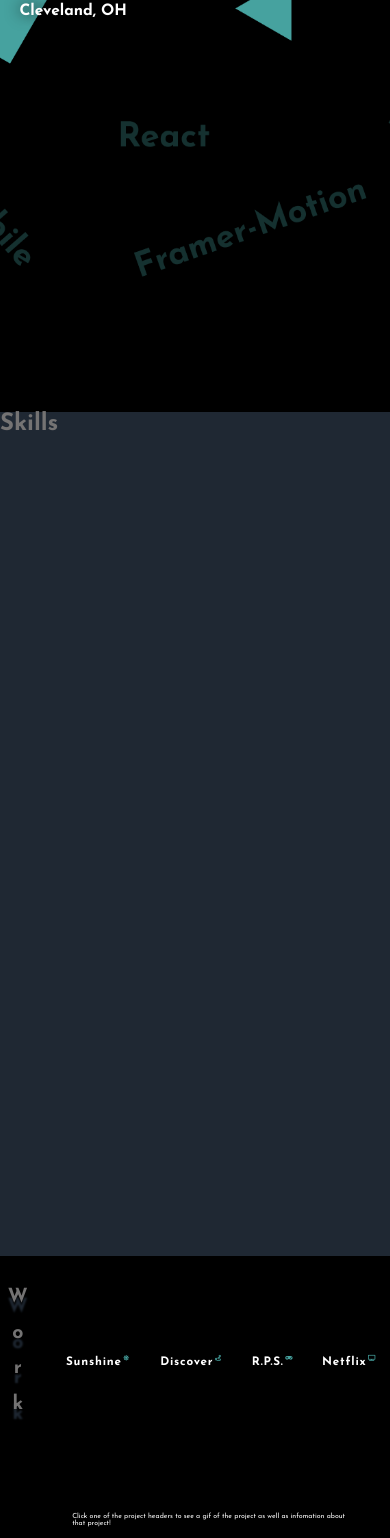
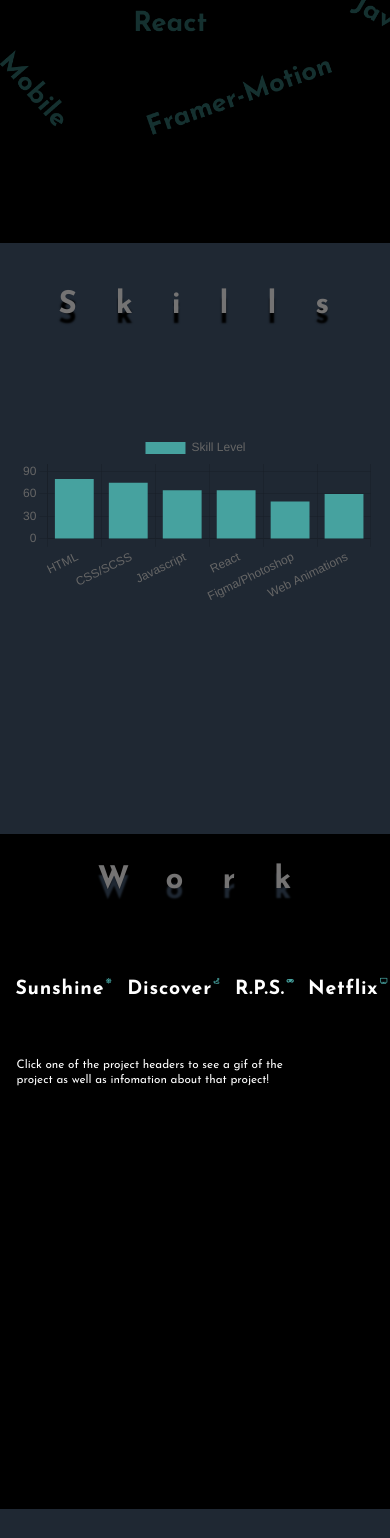
Before and after one commit to J-Whisler/jacob-whisler-dd, a React (Create React App) app: page / in a window 390 px wide. Shown: the part 432-1970 px from the top of the page. Built offline with nearby package versions, Linux system fonts and the light colour scheme.

Commit message:
mobile styling for all components

```diff
--- a/src/components/Contact/Contact.jsx
+++ b/src/components/Contact/Contact.jsx
@@ -71,7 +71,7 @@ const Contact = () => {
     }, 4000);
   };
   return (
-    <ContactContainer className="bg-medium">
+    <ContactContainer className="bg-medium" id="contact">
       <h3 className="secondary-text-color">Contact</h3>
       <motion.div
         className="form-container"
@@ -115,7 +115,7 @@ const Contact = () => {
             required
           ></textarea>
           <AnimatePresence>
-            {emailSent && (
+            {/* {emailSent && ( */}
             <motion.h5
               variants={emailSentAnim}
               initial="hidden"
@@ -124,12 +124,11 @@ const Contact = () => {
             >
               Email Sent!
             </motion.h5>
-            )}
           </AnimatePresence>
           <button type="submit">Send Email</button>
 
           <h6 className="top primary-text-color">
-            <Link to="about" smooth={true} duration={1000} className="link">
+            <Link to="hero" smooth={true} duration={1000} className="link">
               Back to top <i className="fas fa-arrow-up"></i>
             </Link>
           </h6>
@@ -257,36 +256,66 @@ const ContactContainer = styled(motion.div)`
     }
   }
   @media (max-width: 768px) {
+    top: 230%;
+    height: 100vh;
     h3 {
-      font-size: 10vw;
-      margin-top: 10vw;
-      letter-spacing: 5vw;
+      writing-mode: horizontal-tb;
+      letter-spacing: 7vw;
+      font-size: 8vw;
+      margin-left: 13vw;
+      margin-top: 8vw;
     }
+
     .form-container {
       position: absolute;
-      margin-left: 2vw;
+      margin-left: -5vw;
+      margin-top: -15vw;
       .contact-form {
         width: 80%;
-        height: 80%;
+        height: 50%;
         input {
           font-size: 6vw;
         }
         textarea {
           font-size: 5vw;
-          margin-bottom: 10vw;
+          margin-bottom: 9vw;
         }
         button {
           font-size: 6vw;
         }
         .top {
           left: 17vw;
-          top: 85vw;
+          top: 102vw;
           font-size: 3vw;
+        }
+        textarea {
+          margin-bottom: 13vw;
         }
         h5 {
           font-size: 5vw;
-          margin-top: 71vw;
-          margin-left: -7.5vw;
+          margin-top: 104vw;
+          margin-left: -8.5vw;
+        }
+      }
+    }
+  }
+  @media (max-width: 415px) {
+    .form-container {
+      .contact-form {
+        .top {
+          top: 110vw;
+        }
+        h5 {
+          margin-top: 95vw;
+        }
+      }
+    }
+  }
+
+  @media (max-width: 380px) {
+    .form-container {
+      .contact-form {
+        .top {
         }
       }
     }
--- a/src/components/Hero/Hero.jsx
+++ b/src/components/Hero/Hero.jsx
@@ -96,23 +96,8 @@ const Hero = () => {
     item.style.transform = `translateY(${offsetY * -0.5})`;
   });
 
-  // const h2El = document.querySelectorAll(".h2");
-  // h2El.forEach((item) => {
-  //   item.style.transform = `translateY(${offsetY * -0.5}px)`;
-  // });
-
-  // const h4El = document.querySelectorAll(".h4");
-  // h4El.forEach((item) => {
-  //   item.style.transform = `translateY(${offsetY * -0.3}px)`;
-  // });
-
-  // const h6El = document.querySelectorAll(".h6");
-  // h6El.forEach((item) => {
-  //   item.style.transform = `translateY(${offsetY * -0.1}px)`;
-  // });
-
   return (
-    <HeroContainer className="bg-dark">
+    <HeroContainer className="bg-dark" id="hero">
       <DesktopNav />
       <MobileNav />
 
@@ -216,7 +201,7 @@ const HeroContainer = styled.div`
 
   @media (max-width: 768px) {
     flex-direction: column;
-    height: 100vh;
+    height: 80vh;
     .hero-content {
       width: 100%;
       height: 83%;
--- a/src/components/Nav/DesktopNav.jsx
+++ b/src/components/Nav/DesktopNav.jsx
@@ -66,10 +66,23 @@ const DesktopNav = () => {
         animate="show"
       >
         <motion.ul className="primary-text-color">
-          <Link className="nav-link nav-link-home">Home</Link>
-          <Link className="nav-link">Skills</Link>
-          <Link className="nav-link">Work</Link>
-          <Link className="nav-link">Contact</Link>
+          <Link
+            className="nav-link nav-link-home"
+            to="hero"
+            smooth="true"
+            duration={1000}
+          >
+            Home
+          </Link>
+          <Link className="nav-link" to="skills" smooth="true" duration={1000}>
+            Skills
+          </Link>
+          <Link className="nav-link" to="work" smooth="true" duration={1000}>
+            Work
+          </Link>
+          <Link className="nav-link" to="contact" smooth="true" duration={1000}>
+            Contact
+          </Link>
         </motion.ul>
       </motion.div>
       <motion.div
--- a/src/components/Nav/MobileNav.jsx
+++ b/src/components/Nav/MobileNav.jsx
@@ -25,16 +25,37 @@ const MobileNav = () => {
             <Link
               className="nav-link nav-link-home"
               onClick={() => setOpen(false)}
+              to="hero"
+              smooth={true}
+              duration={1000}
             >
               Home
             </Link>
-            <Link className="nav-link" onClick={() => setOpen(false)}>
+            <Link
+              className="nav-link"
+              onClick={() => setOpen(false)}
+              to="skills"
+              smooth={true}
+              duration={1000}
+            >
               Skills
             </Link>
-            <Link className="nav-link" onClick={() => setOpen(false)}>
+            <Link
+              className="nav-link"
+              onClick={() => setOpen(false)}
+              to="work"
+              smooth={true}
+              duration={1000}
+            >
               Work
             </Link>
-            <Link className="nav-link" onClick={() => setOpen(false)}>
+            <Link
+              className="nav-link"
+              onClick={() => setOpen(false)}
+              to="contact"
+              smooth={true}
+              duration={1000}
+            >
               Contact
             </Link>
           </motion.ul>
@@ -70,7 +91,9 @@ const MobileNav = () => {
               </a>
             </div>
             <div className="resume-button-container">
-              <Button className="resume-button">Resume</Button>
+              <a href="/" className="resume-button">
+                Resume
+              </a>
             </div>
           </div>
         </div>
@@ -90,7 +113,6 @@ const MobileNavContainer = styled(motion.div)`
     border-bottom: 7px solid rgb(116, 115, 115);
     height: 17vh;
     padding: 0 2rem;
-
     z-index: 10;
     .mobile-logo {
       height: 17vh;
@@ -157,6 +179,35 @@ const MobileNavContainer = styled(motion.div)`
               }
             }
           }
+          .resume-button-container {
+            border: 2px solid red;
+            .resume-button {
+              display: flex;
+              justify-content: center;
+              margin-left: 10vw;
+              width: 30vw;
+              border-radius: 2rem;
+              background-color: rgb(70, 162, 159);
+              border: none;
+              margin: auto;
+              font-size: 5vw;
+              color: rgb(0, 0, 0);
+              text-decoration: none;
+              letter-spacing: 0.2vw;
+              padding: 1vw;
+              cursor: pointer;
+              transition: all 0.3s ease-in-out;
+              @media (max-width: 415px) {
+                width: 50vw;
+                font-size: 8vw;
+              }
+              &:hover {
+                box-shadow: 0px 0px 20px rgba(70, 162, 159, 0.7);
+                text-shadow: 1px 2px 2px rgba(0, 0, 0, 0.7);
+                transform: scale(1.05);
+              }
+            }
+          }
         }
       }
     }
--- a/src/components/Skills/Skills.jsx
+++ b/src/components/Skills/Skills.jsx
@@ -1,20 +1,132 @@
 import React from "react";
 import styled from "styled-components";
 import { motion } from "framer-motion";
+import { Bar } from "react-chartjs-2";
+import { useInView } from "react-intersection-observer";
+
+const contentAnim = {
+  hidden: {
+    opacity: 0,
+    scale: 0,
+  },
+  show: {
+    opacity: 1,
+    scale: 1,
+
+    transition: {
+      // delay: 0.5,
+      duration: 1,
+    },
+  },
+};
+
+const data = {
+  labels: [
+    "HTML",
+    "CSS/SCSS",
+    "Javascript",
+    "React",
+    "Figma/Photoshop",
+    "Web Animations",
+  ],
+  datasets: [
+    {
+      label: "Skill Level",
+      data: [80, 75, 65, 65, 50, 60],
+      backgroundColor: ["rgb(70, 162, 159)"],
+    },
+  ],
+};
+
+const options = {
+  indexAxis: "x",
+  responsive: true,
+  scales: {
+    y: {
+      max: 100,
+      min: 0,
+      ticks: {
+        stepSize: 10,
+      },
+    },
+  },
+  // yAxes: [
+  //   {
+  //     display: true,
+  //     scales: {
+  //       yAxes: [
+  //         {
+  //           id: "y-axis-1",
+  //           type: "linear",
+  //           position: "left",
+
+  //           ticks: { min: 0, max: 100 },
+  //         },
+  //       ],
+  //     },
+  //   },
+  // ],
+};
 
 const Skills = () => {
+  const { ref, inView } = useInView();
   return (
-    <SkillsContainer className="bg-medium">
-      <h2 className="secondary-text-color">Skills</h2>
+    <SkillsContainer className="bg-medium" id="skills">
+      <h3 className="secondary-text-color">Skills</h3>
+      <motion.div
+        className="chart-container"
+        ref={ref}
+        variants={contentAnim}
+        initial="hidden"
+        animate={inView ? "show" : ""}
+      >
+        <Bar data={data} options={options} className="chart"></Bar>
+      </motion.div>
     </SkillsContainer>
   );
 };
 
 const SkillsContainer = styled(motion.div)`
   position: absolute;
-  width: 100%;
-  height: 100%;
-  /* top: 100vh; */
+  width: 100vw;
+  height: 100vh;
+  h3 {
+    font-size: 5vw;
+    letter-spacing: 2vw;
+    writing-mode: vertical-lr;
+    text-orientation: upright;
+    display: flex;
+    margin-left: 2vw;
+    margin-top: 4vw;
+    text-shadow: 0px 10px 2px rgb(0, 0, 0);
+  }
+  .chart-container {
+    width: 80%;
+    height: 100%;
+    position: absolute;
+    top: 0;
+    left: 10%;
+    .chart {
+      display: flex;
+      margin-top: 3vw;
+    }
+  }
+  @media (max-width: 768px) {
+    height: 70vh;
+
+    h3 {
+      writing-mode: horizontal-tb;
+      letter-spacing: 10vw;
+      font-size: 8vw;
+      margin-left: 15vw;
+      margin-top: 12vw;
+    }
+    .chart-container {
+      top: 30%;
+      left: 5%;
+      width: 90%;
+    }
+  }
 `;
 
 export default Skills;
--- a/src/components/Work/Work.jsx
+++ b/src/components/Work/Work.jsx
@@ -78,7 +78,7 @@ const Work = () => {
 
   const { ref, inView } = useInView();
   return (
-    <WorkContainer id="work" className="bg-dark">
+    <WorkContainer id="work" className="bg-dark" id="work">
       <h3 className="secondary-text-color">Work</h3>
       <motion.div
         className="work-content-container"
@@ -541,6 +541,90 @@ const WorkContainer = styled(motion.div)`
       }
     }
   }
+  @media (max-width: 768px) {
+    top: 150%;
+    height: 80vh;
+    h3 {
+      writing-mode: horizontal-tb;
+      letter-spacing: 10vw;
+      font-size: 8vw;
+      margin-left: 25vw;
+      margin-top: 8vw;
+    }
+    .work-content-container {
+      width: 100%;
+      height: 88%;
+      left: 0;
+      top: 12%;
+      display: grid;
+      grid-template-rows: repeat(2, 1fr);
+      .work-content-top {
+        .work-content-top-headers {
+          display: flex;
+          width: 95%;
+          margin: auto;
+          h4 {
+            font-size: 5vw;
+          }
+        }
+        .work-content-info {
+          p {
+            width: 90%;
+            font-size: 3vw;
+            line-height: 4vw;
+            position: relative;
+            top: -7vw;
+          }
+          .work-button-container {
+            width: 35%;
+            position: relative;
+            top: -8vw;
+            .work-button {
+              width: 30vw;
+              font-size: 3vw;
+              padding: 2vw;
+              position: relative;
+              left: -2vw;
+            }
+          }
+        }
+      }
+      .work-content-bottom {
+        .work-gif {
+          position: relative;
+          top: -7vw;
+          p {
+            a {
+              font-size: 2.5vw;
+            }
+          }
+        }
+      }
+    }
+  }
+  @media (max-width: 415px) {
+    .work-content-container {
+      .work-content-top {
+        .work-content-top-headers {
+          display: flex;
+          width: 99%;
+          margin-left: 1vw;
+        }
+        .work-content-info {
+          width: 85%;
+        }
+      }
+      .work-content-bottom {
+        .work-gif {
+          top: -10vw;
+          iframe {
+            width: 160%;
+            margin-left: -18vw;
+          }
+        }
+      }
+    }
+  }
 `;
 
 export default Work;
```
Lines whose indentation alone changed are shown as unchanged.
